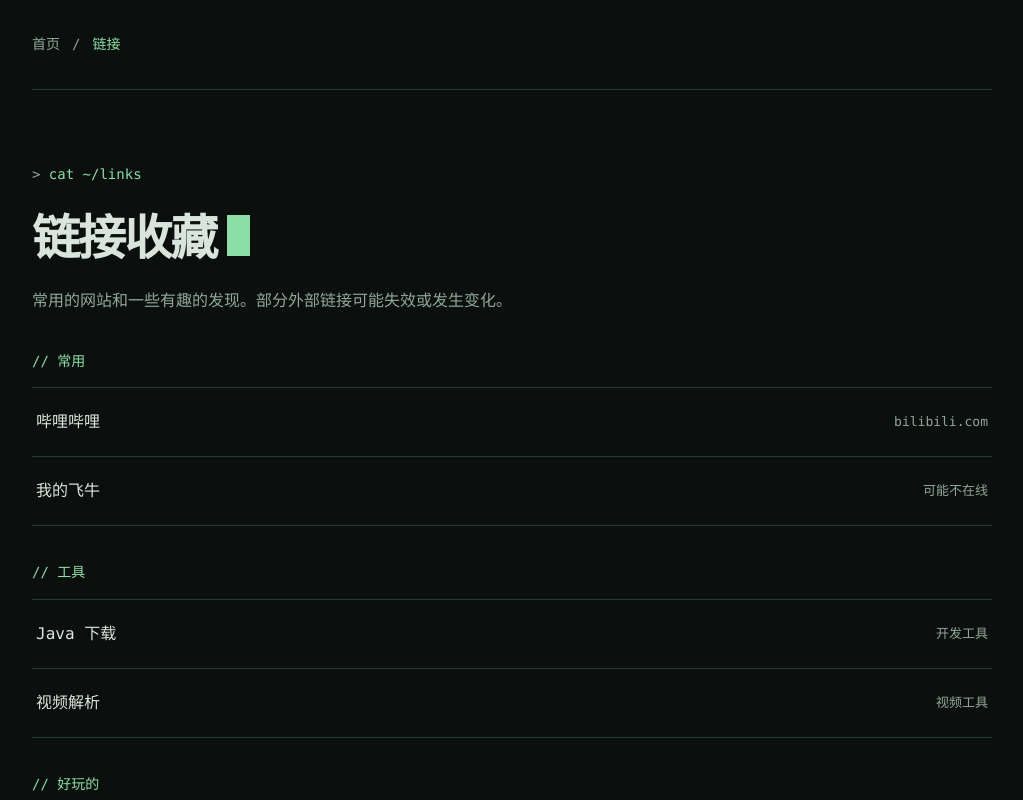
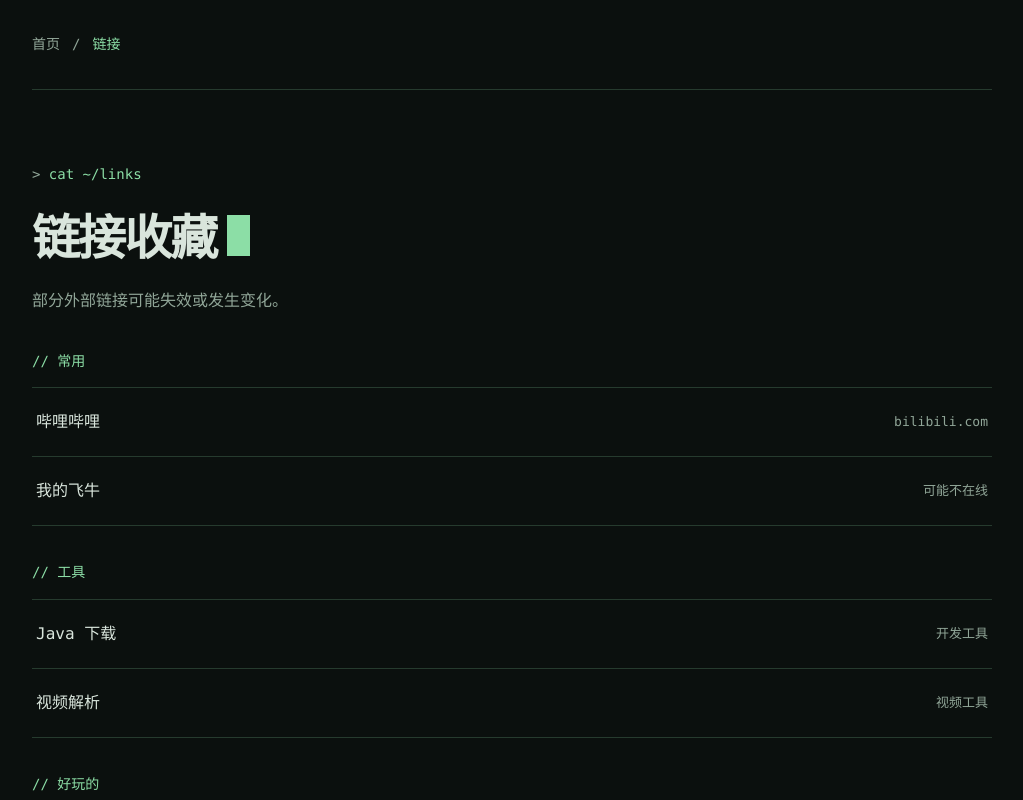
Before and after one commit to yinhe2015/yinhe2015.github.io, a plain HTML site: page links.html in a window 1280 px wide. Shown: the top 800 px of the page, without its empty margins (128-1151 px from the left). Drawn offline with Linux system fonts and the light colour scheme.

Commit message:
默认提交

```diff
--- a/links.html
+++ b/links.html
@@ -19,7 +19,8 @@
     <main>
         <p class="eyebrow">cat ~/links</p>
         <h1>链接收藏<span class="cursor" aria-hidden="true"></span></h1>
-        <p class="intro">常用的网站和一些有趣的发现。部分外部链接可能失效或发生变化。</p>
+        <!-- <p class="intro">常用的网站和一些有趣的发现。部分外部链接可能失效或发生变化。</p> -->
+        <p class="intro">部分外部链接可能失效或发生变化。</p>
         <h2 class="group">// 常用</h2><div class="list"><a href="https://www.bilibili.com/"><span>哔哩哔哩</span><small>bilibili.com</small></a><a href="https://fnos.net/dlzgl-fn-a/"><span>我的飞牛</span><small>可能不在线</small></a></div>
         <h2 class="group">// 工具</h2><div class="list"><a href="https://javaalmanac.io/jdk/download/"><span>Java 下载</span><small>开发工具</small></a><a href="https://odown.cc/"><span>视频解析</span><small>视频工具</small></a></div>
         <h2 class="group">// 好玩的</h2><div class="list"><a href="https://mcjs.cc"><span>Minecraft（我的世界）网页版</span><small>在线游戏</small></a></div>
```
Also changed, not shown: images/index.html (+1 -1 lines), projects/index.html (+1 -1 lines), tools/index.html (+1 -1 lines), 1 other file.
